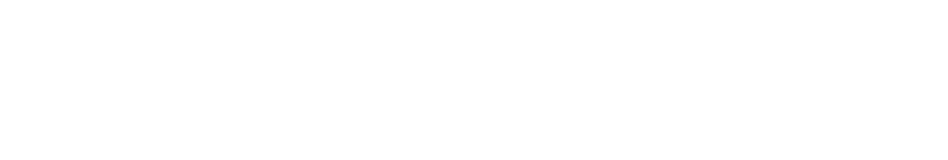
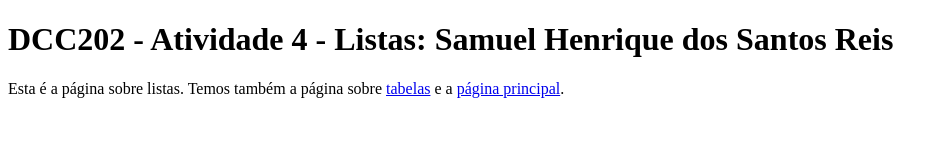
Before and after one commit to ufjf-dcc202/ufjf-dcc202-2023-3-b-atv4-ReisSamuel, a website: page listas.html in a window 1280 px wide. Shown: the whole page, without its empty margins (0-948 px from the left). Drawn offline with Linux system fonts and the light colour scheme.

Commit message:
modificado listas

```diff
--- a/listas.html
+++ b/listas.html
@@ -3,9 +3,12 @@
 <head>
     <meta charset="UTF-8">
     <meta name="viewport" content="width=device-width, initial-scale=1.0">
-    <title>Document</title>
+    <title>DCC202 - Atividade 4 - Listas: Samuel Henrique dos Santos Reis</title>
 </head>
 <body>
-
+    <main>
+        <h1>DCC202 - Atividade 4 - Listas: Samuel Henrique dos Santos Reis</h1>
+        <p>Esta é a página sobre listas. Temos também a página sobre <a href="tabelas.html">tabelas</a> e a <a href="index.html">página principal</a>.</p>
+    </main>
 </body>
 </html>
```
